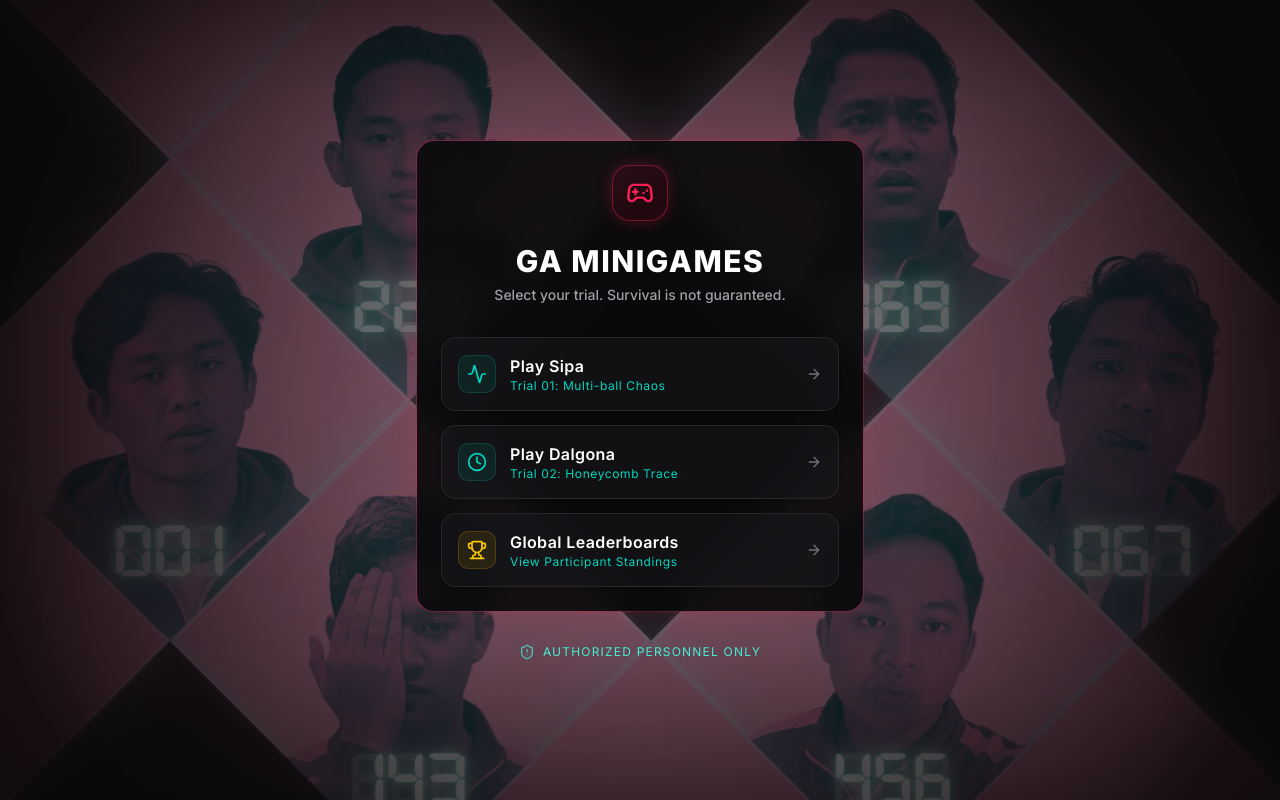
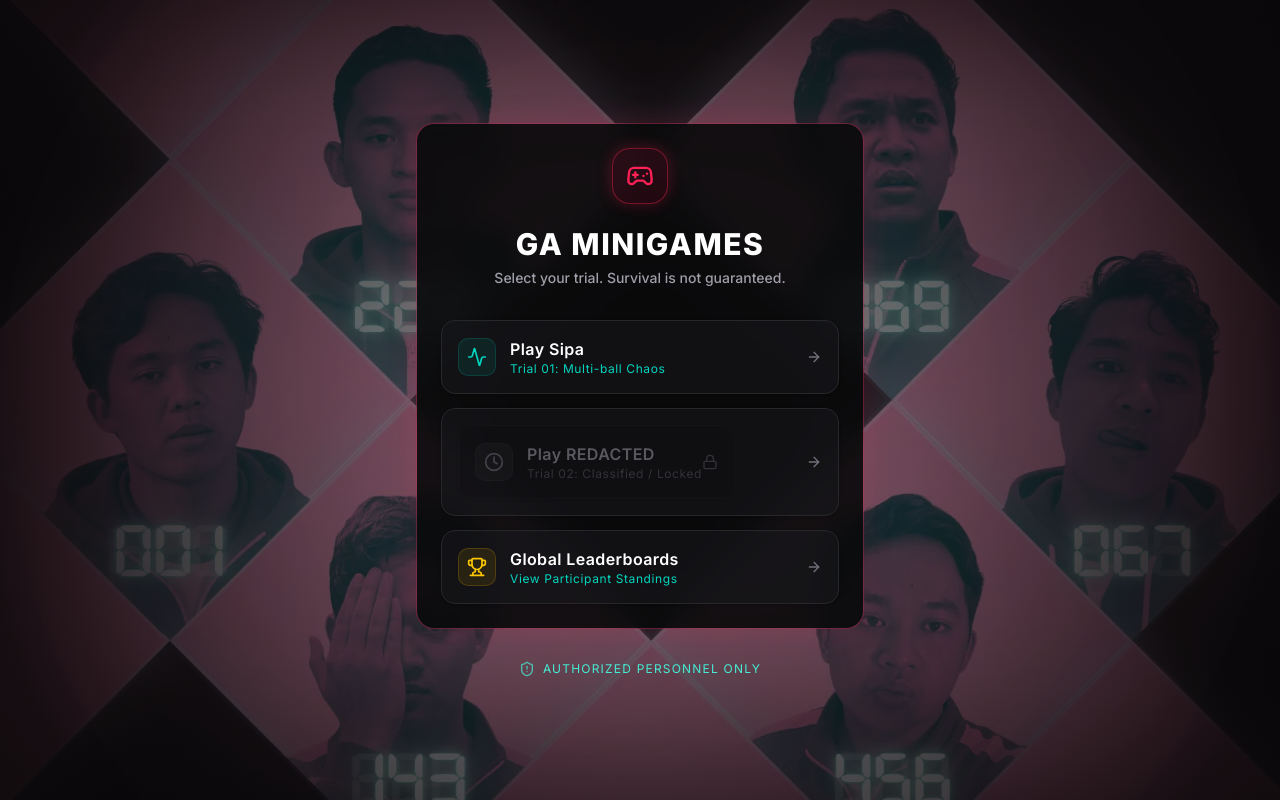
Before and after one commit to nomorepinto/arcus-ga-games, a Next.js app in the folder nextjs-web-app/: page / in a window 1280 px wide. Built offline with nearby package versions, Linux system fonts and the light colour scheme.

Commit message:
feat: redacted dalgona

```diff
--- a/nextjs-web-app/app/page.jsx
+++ b/nextjs-web-app/app/page.jsx
@@ -57,12 +57,7 @@ export default function Home() {
             </div>
             <Lock className="w-4 h-4 text-zinc-600" />
           </div>
-          */}
 
-          <Link
-            href="/dalgona"
-            className="group flex items-center justify-between p-4 rounded-xl border border-zinc-800 bg-zinc-900/60 hover:bg-rose-950/30 hover:border-rose-500/50 transition-all duration-300 shadow-sm"
-          >
             <div className="flex items-center gap-3.5">
               <div className="p-2 rounded-lg bg-teal-500/10 border border-teal-500/20 text-teal-400 group-hover:shadow-[0_0_10px_rgba(45,212,191,0.3)] transition-all">
                 <Clock className="w-5 h-5" />
@@ -71,6 +66,24 @@ export default function Home() {
                 <div className="font-semibold text-white tracking-wide">Play Dalgona</div>
                 <div className="text-xs text-teal-400 font-mono tracking-wider">Trial 02: Honeycomb Trace</div>
               </div>
+            </div>
+          */}
+
+          <Link
+            href="/dalgona"
+            className="group flex items-center justify-between p-4 rounded-xl border border-zinc-800 bg-zinc-900/60 hover:bg-rose-950/30 hover:border-rose-500/50 transition-all duration-300 shadow-sm"
+          >
+            <div className="flex items-center justify-between p-4 rounded-xl border border-zinc-900 bg-zinc-950/40 opacity-50 cursor-not-allowed select-none shadow-sm">
+              <div className="flex items-center gap-3.5">
+                <div className="p-2 rounded-lg bg-zinc-800/50 border border-zinc-700/30 text-zinc-500">
+                  <Clock className="w-5 h-5" />
+                </div>
+                <div>
+                  <div className="font-semibold text-zinc-400 tracking-wide">Play REDACTED</div>
+                  <div className="text-xs text-zinc-600 font-mono tracking-wider">Trial 02: Classified / Locked</div>
+                </div>
+              </div>
+              <Lock className="w-4 h-4 text-zinc-600" />
             </div>
             <ArrowRight className="w-4 h-4 text-zinc-500 group-hover:text-rose-400 group-hover:translate-x-1 transition-all" />
           </Link>
```
